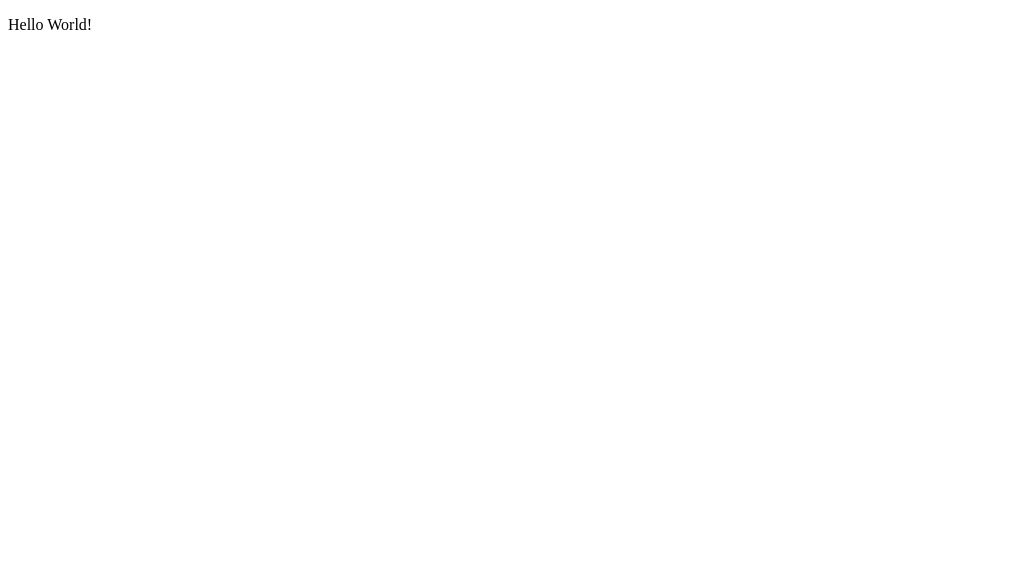
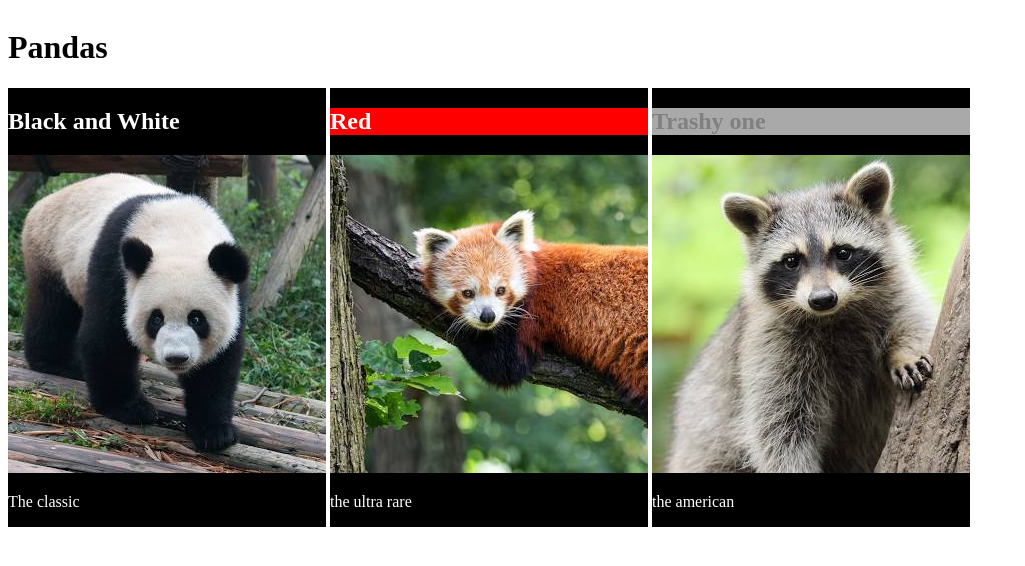
Before and after one commit to ClaytonMalarkey/W3A2, a plain HTML site: page index.html in a window 1280 px wide. Shown: the whole page, without its empty margins (0-1025 px from the left). Drawn offline with Linux system fonts and the light colour scheme.

Commit message:
css cool stuff

```diff
--- a/css/style.css
+++ b/css/style.css
@@ -0,0 +1,37 @@
+#trashy-panda {
+    color: grey;
+    background-color: darkgray;
+}
+#red-panda {
+    color: white;
+    background-color: red;
+}
+#giant-panda {
+    color : white;
+    background-color: black;
+}
+.inline-black-white {
+    background-color: black;
+    display: inline=block;
+}
+div p {
+    color: white;
+    background-color: black;
+}
+div>img {
+    width: 400px;
+    height: 400px;
+}
+article+article  {
+    height: 800 px;
+}
+h1 {
+    display :inline-block;
+}
+article {
+    display: inline-block;
+    float:left:
+}
+p {
+    color:white;
+}
--- a/index.html
+++ b/index.html
@@ -5,8 +5,42 @@
     <meta http-equiv=\"X-UA-Compatible\" content=\"IE=edge\">
     <meta name=\"viewport\" content=\"width=device-width, initial-scale=1.0\">
     <title>W3A</title>
+    <!-- Open Graph / Facebook -->
+    <meta property="og:type" content="website" />
+    <meta property="og:url" content="https://metatags.io" />
+    <meta property="og:title" content="Pandas" />
+    <meta property="og:description" content="giant panda red panda trash panda" />
+    <meta property="og:image" content="https://metatags.io/images/meta-tags.png" />
+
+    <!-- Twitter -->
+    <meta property="twitter:card" content="summary_large_image" />
+    <meta property="twitter:url" content="https://metatags.io" />
+    <meta property="twitter:title" content="Pandas" />
+    <meta property="twitter:description" content="giant panda red panda trash panda" />
+    <meta property="twitter:image" content="https://metatags.io/images/meta-tags.png" />
+    <meta author="Clateman">
+    <meta descritio="giant panda red panda trash panda">
+    <meta keywords="giantpanda redpanda trashpanda">
+    <link rel="stylesheet" href="css/style.css">
 </head>
 <body>
-    <p>Hello World!</p>
+    <h1>Pandas</h1>
+    <main>
+        <article class="inline-black-white">
+            <h2 id="giant-panda">Black and White</h2>
+            <img src="images/giantpanda.jpg" alt="giant panda">
+            <p>The classic</p>
+        </article>
+        <article class="inline-black-white">
+            <h2 id="red-panda">Red</h2>
+            <img src="images/redpanda.jpg" alt="red panda">
+            <p>the ultra rare</p>
+        </article>
+        <article class="inline-black-white">
+            <h2 id="trashy-panda">Trashy one</h2>
+            <img src="images/trashpanda.jpg" alt="trash panda">
+            <p style="color:white">the american</p>
+        </article>
+    </main>
 </body>
 </html>
```
Also changed, not shown: images/giantpanda.jpg (added), images/redpanda.jpg (added), images/trashpanda.jpg (added).
